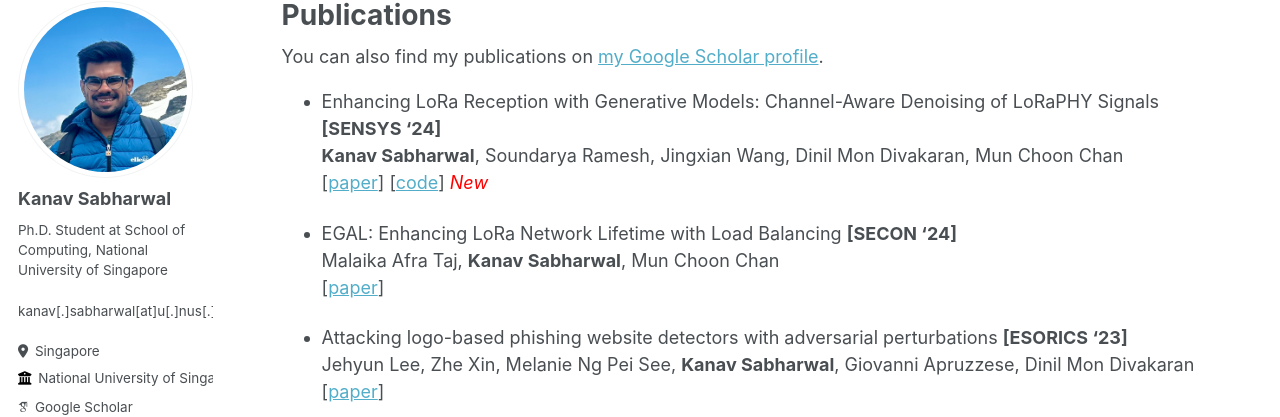
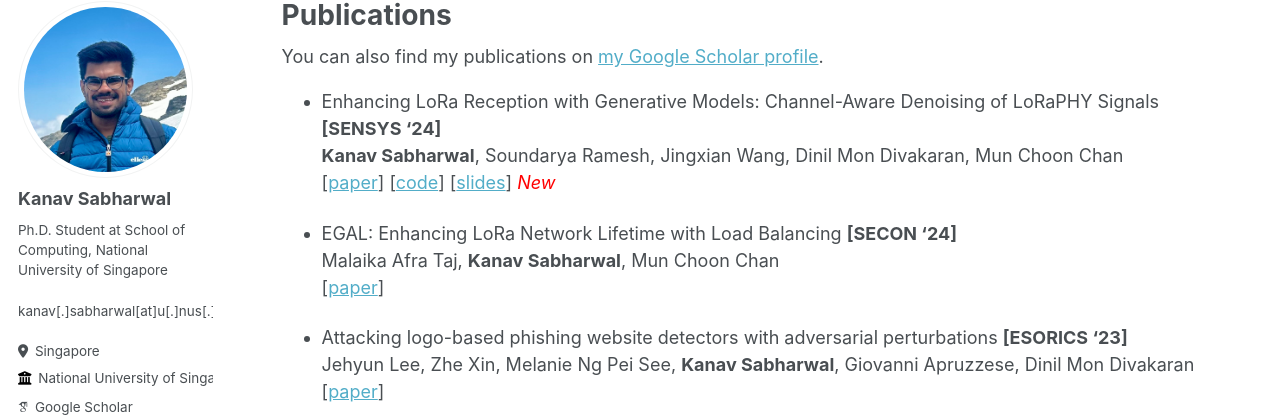
Before and after one commit to KanavSabharwal/KanavSabharwal.github.io, a Jekyll site: the page built from _pages/publications.md, in a window 1280 px wide and 1140 px high. Shown: the part 105-522 px from the top of the window. Built offline with Jekyll 4.4.1, drawn with Linux system fonts in a browser that asks for light colours; some web fonts are replaced.

Commit message:
Add GLoRiPHY slide deck

```diff
--- a/_pages/publications.md
+++ b/_pages/publications.md
@@ -20,6 +20,7 @@ author_profile: true
   **Kanav Sabharwal**, Soundarya Ramesh, Jingxian Wang, Dinil Mon Divakaran, Mun Choon Chan
   \[[paper](https://doi.org/10.1145/3666025.3699354)\]
   \[[code](https://github.com/KanavSabharwal/GLoRiPHY)\]
+  \[[slides]({{ base_path }}/files/GLoRiPHY_Sensys_Slides.pdf)\]
   <span style="color:red"><i>New</i></span>
 
 * EGAL: Enhancing LoRa Network Lifetime with Load Balancing
```
Also changed, not shown: 2 other files.
